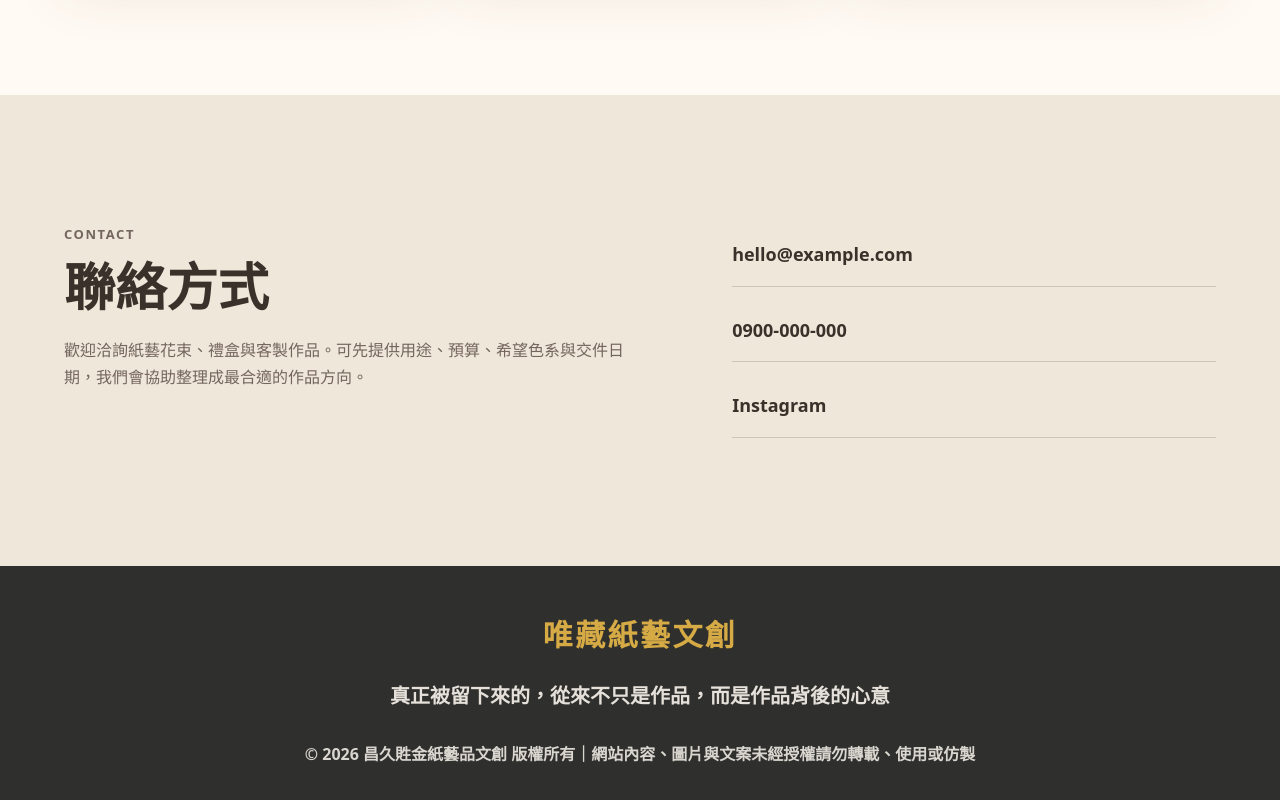
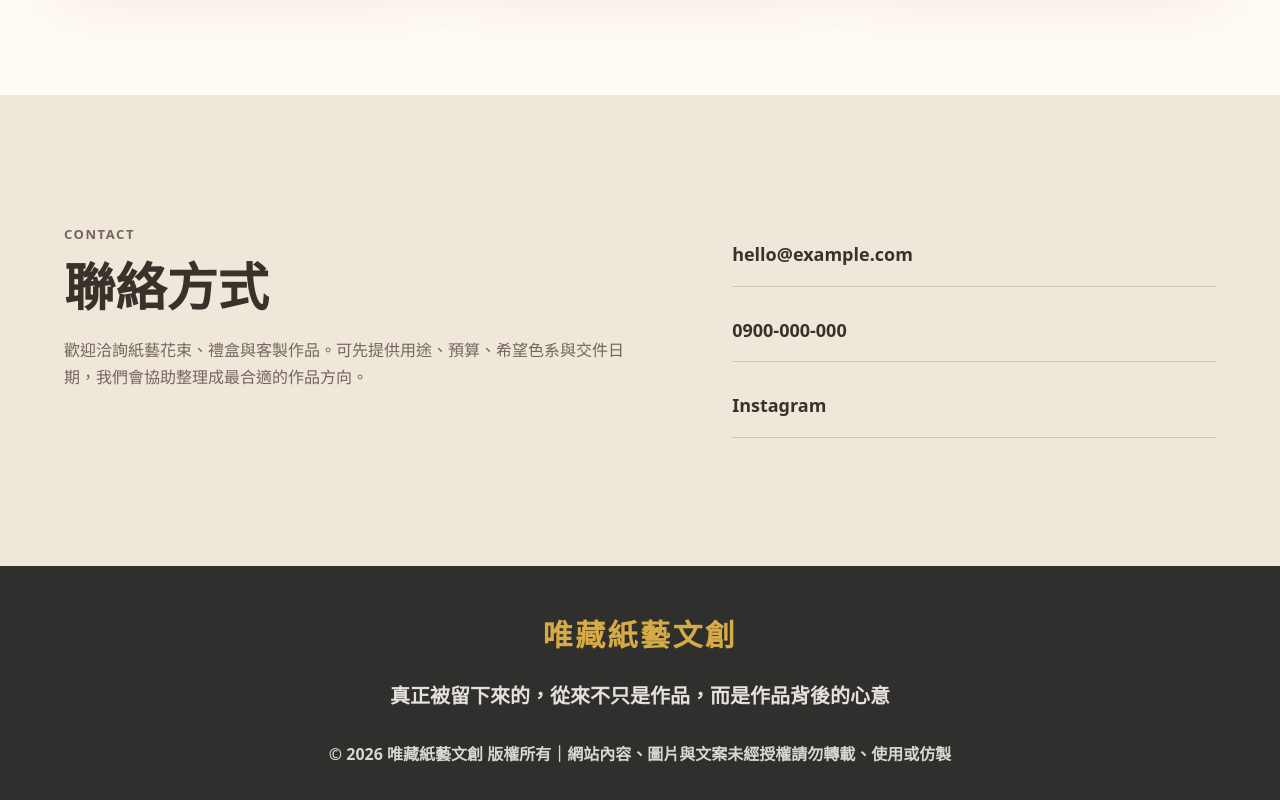
Before and after one commit to subarum5470/weicang-paper-art, a plain HTML site: page index.html in a window 1280 px wide. Shown: the part 2650-3450 px from the top of the page. Drawn offline with Linux system fonts and the light colour scheme.

Commit message:
Add files via upload

```diff
--- a/index.html
+++ b/index.html
@@ -75,7 +75,7 @@
     <footer class="site-footer">
       <p class="footer-brand">唯藏紙藝文創</p>
       <p class="footer-line">真正被留下來的，從來不只是作品，而是作品背後的心意</p>
-      <p class="footer-copyright">© 2026 昌久貹金紙藝品文創 版權所有｜網站內容、圖片與文案未經授權請勿轉載、使用或仿製</p>
+      <p class="footer-copyright">© 2026 唯藏紙藝文創 版權所有｜網站內容、圖片與文案未經授權請勿轉載、使用或仿製</p>
     </footer>
   </body>
 </html>
```
